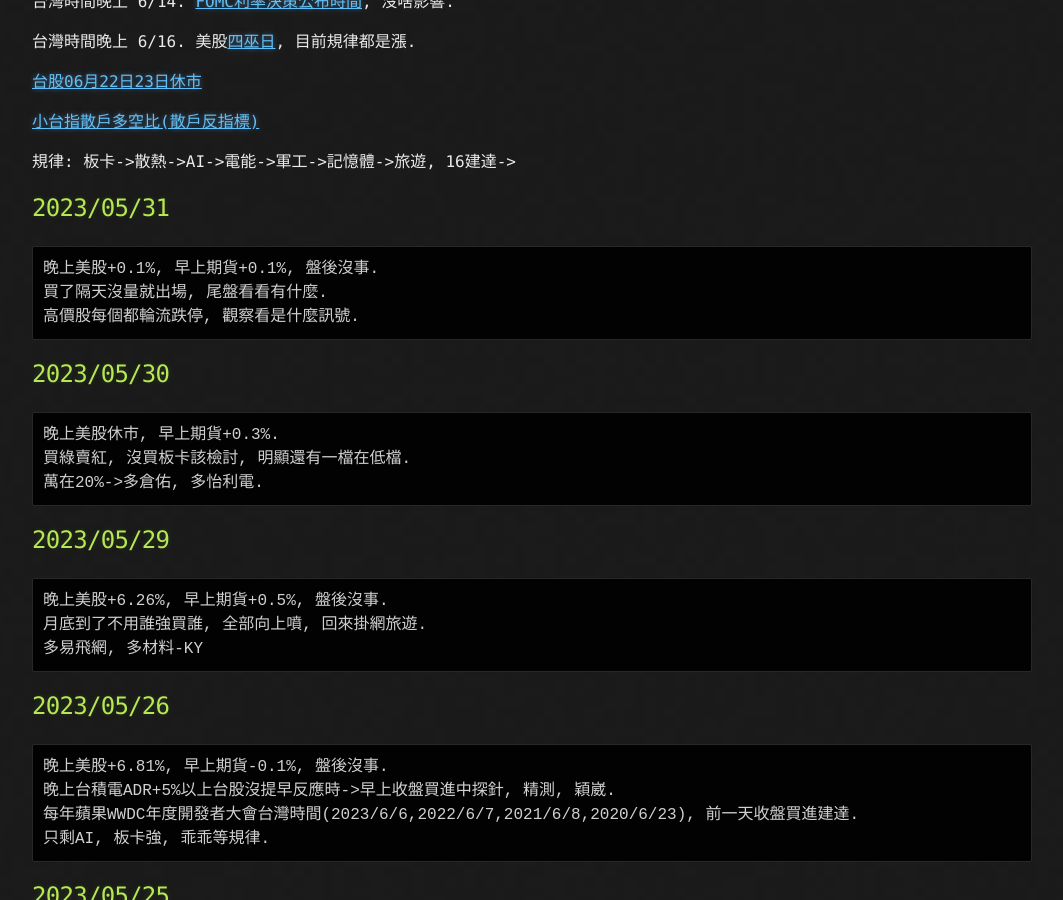
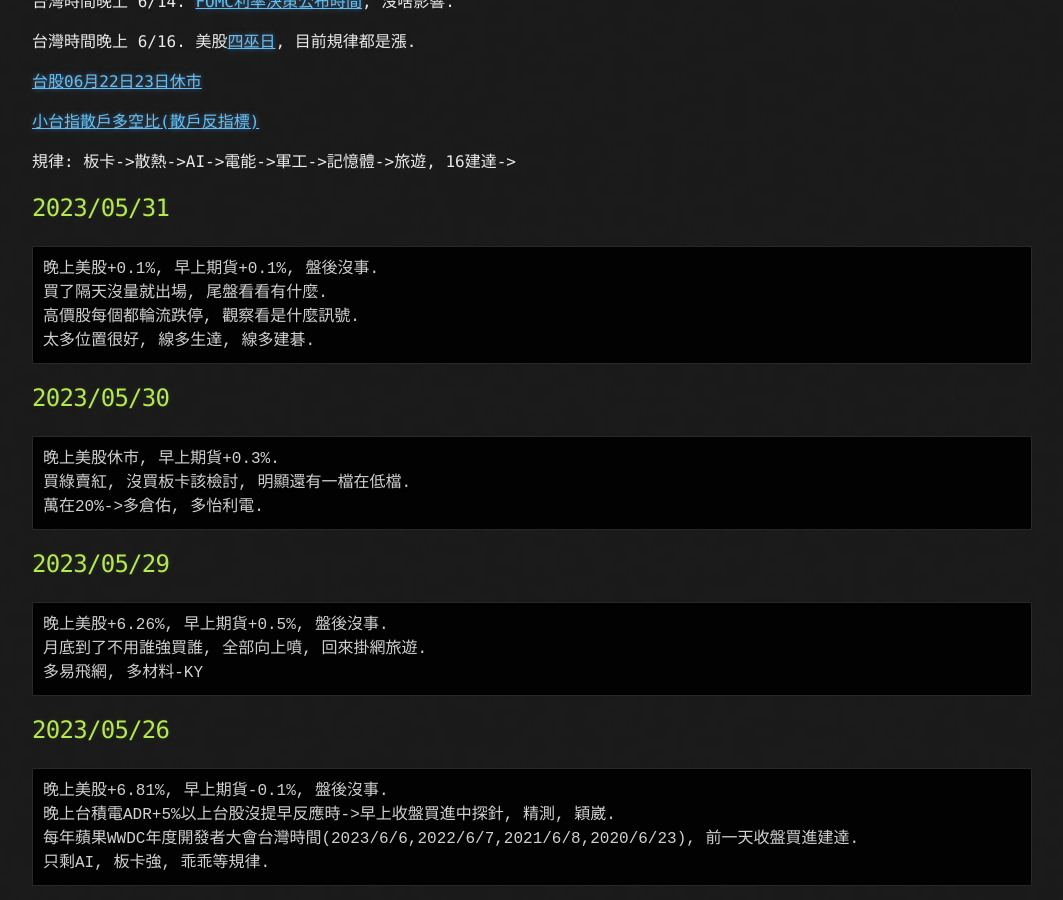
Before and after one commit to lepg5487/Stock_God, a Jekyll site: the page built from index.md, in a window 1280 px wide and 900 px high, scrolled down 388 px. Shown: the whole window, without its empty margins (108-1171 px from the left). Built offline with Jekyll 4.4.1, drawn with Linux system fonts in a browser that asks for light colours; our own code applies the rules of GitHub Pages for plain Markdown files.

Commit message:
Update index.md

````diff
--- a/index.md
+++ b/index.md
@@ -23,6 +23,7 @@ layout: testlayouts
 晚上美股+0.1%, 早上期貨+0.1%, 盤後沒事.
 買了隔天沒量就出場, 尾盤看看有什麼.
 高價股每個都輪流跌停, 觀察看是什麼訊號.
+太多位置很好, 線多生達, 線多建碁.
 ```
 
 ## 2023/05/30
````
